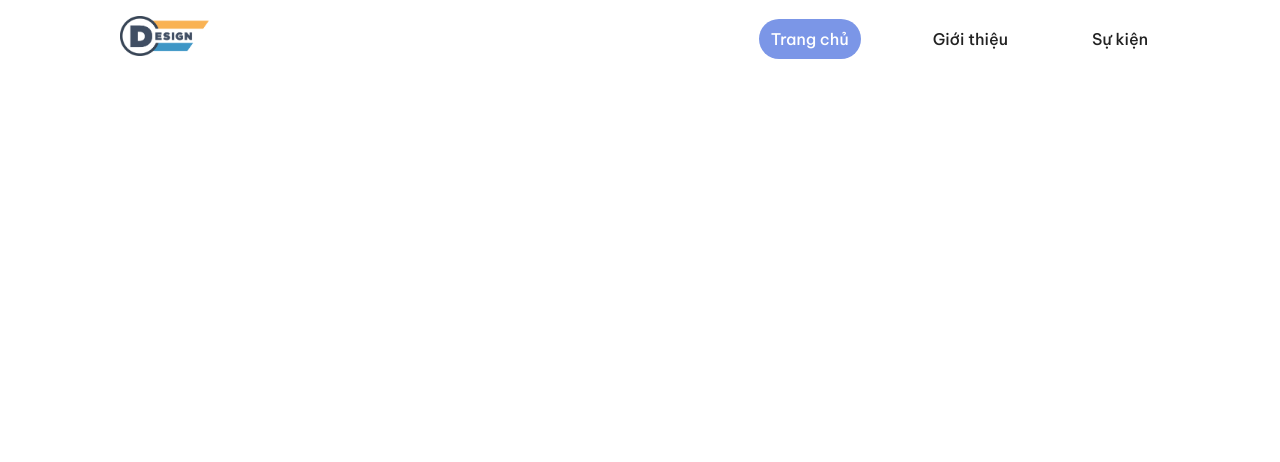
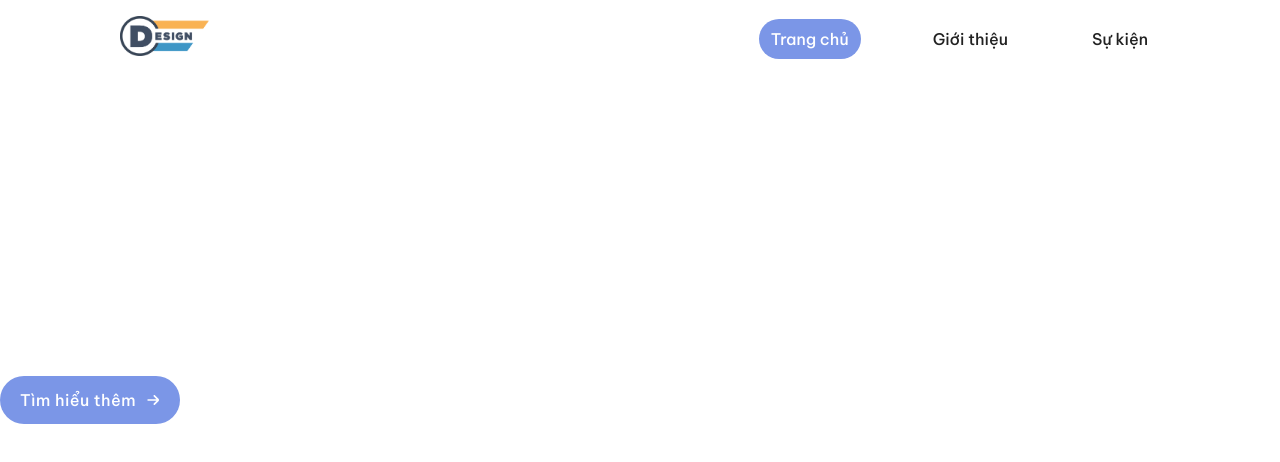
Before and after one commit to NganTrucLe/design-itus, a React (Vite) app: page / in a window 1280 px wide. Shown: the top 462 px of the page. Built offline with nearby package versions, Linux system fonts and the light colour scheme.

Commit message:
add component button but have some bugs with hovering

```diff
--- a/src/assets/components/buttonStyle.js
+++ b/src/assets/components/buttonStyle.js
@@ -1,14 +1,24 @@
 import { defaultFont, primaryColor, whiteColor } from "../globalStyle";
+import { cardStyle } from "./glassmorphismStyle";
 const buttonStyle = theme => ({
     button: {
         ...defaultFont,
+        boxShadow: "none",
+        display: "flex",
+        padding: "12px 20px 12px 20px",
         textTransform: "none",
         backgroundColor: primaryColor,
         color: whiteColor,
-        transition: "box-shadow 0.2s cubic-bezier(0.4, 0, 1, 1), background-color 0.2s cubic-bezier(0.4, 0, 0.2, 1)",
+        borderRadius: "50px",
+        // "& :hover": {
+        //     ...cardStyle,
+        //     boxShadow: "none",
+        //     color: primaryColor + "!important",
+        // },
         [theme.breakpoints.down("sm")]: {
             fontSize: "13px",
-        }
+            padding: "8px 12px 8px 12px",
+        },
     },
 });
 export default buttonStyle;
--- a/src/assets/components/glassmorphismStyle.js
+++ b/src/assets/components/glassmorphismStyle.js
@@ -9,11 +9,11 @@ const navBarStyle = {
     backdropFilter: "blur(5px)",
 };
 const cardStyle = {
-    background: "rgba(255, 255, 255, 0.4)",
-    border: "2px solid #FFFFFF",
+    background: "rgba(255, 255, 255, 0.4) !important",
+    border: "2px solid #FFFFFF !important",
     /* BG blur */
 
-    backdropFilter: "blur(12.5px)",
+    backdropFilter: "blur(12.5px) !important",
     /* Note: backdrop-filter has minimal browser support */
     borderRadius: "12px",
 };
--- /dev/null
+++ b/src/assets/icons/nextArrowIcon.jsx
@@ -0,0 +1,14 @@
+import React from 'react';
+import {SvgIcon} from '@material-ui/core';
+
+function NextArrowIcon(props) {
+    return (
+      <SvgIcon {...props}>
+        <svg width="24" height="24" viewBox="0 0 24 24" fill="none" xmlns="http://www.w3.org/2000/svg">
+        <path d="M18.0001 12C17.9952 11.4739 17.7832 10.9709 17.4101 10.6L13.1201 6.30001C12.9327 6.11376 12.6792 6.00922 12.4151 6.00922C12.1509 6.00922 11.8974 6.11376 11.7101 6.30001C11.6163 6.39297 11.5419 6.50357 11.4912 6.62543C11.4404 6.74729 11.4143 6.878 11.4143 7.01001C11.4143 7.14202 11.4404 7.27272 11.4912 7.39458C11.5419 7.51644 11.6163 7.62704 11.7101 7.72001L15.0001 11H5.00006C4.73484 11 4.48049 11.1054 4.29295 11.2929C4.10542 11.4804 4.00006 11.7348 4.00006 12C4.00006 12.2652 4.10542 12.5196 4.29295 12.7071C4.48049 12.8946 4.73484 13 5.00006 13H15.0001L11.7101 16.29C11.5218 16.477 11.4154 16.7311 11.4145 16.9965C11.4136 17.2618 11.5181 17.5167 11.7051 17.705C11.892 17.8933 12.1462 17.9996 12.4115 18.0006C12.6769 18.0015 12.9318 17.897 13.1201 17.71L17.4101 13.41C17.7856 13.0367 17.9978 12.5296 18.0001 12Z" fill="white"/>
+        </svg>
+      </SvgIcon>
+    );
+}
+
+export default NextArrowIcon;
--- a/src/components/button.jsx
+++ b/src/components/button.jsx
@@ -10,16 +10,20 @@ function RegularButton(props) {
     const classes = useStyle();
     const {
         children,
+        endIcon,
+        href
     } = props;
     return (
         <div>
-            <Button variant="contained" className={classes.button}>{children}</Button>
+            <Button href={props.href} endIcon={props.endIcon} className={classes.button}>{children}</Button>
         </div>
     );
 };
 
 RegularButton.propsType = {
     children: PropTypes.node,
+    endIcon: PropTypes.node,
+    href: PropTypes.string,
 };
 
 export default RegularButton;
--- a/src/pages/home-page/homePage.jsx
+++ b/src/pages/home-page/homePage.jsx
@@ -1,9 +1,12 @@
+import NextArrorIcon from "../../assets/icons/nextArrowIcon";
 import NavBar from "../../components/navBar";
-
+import Button from "/src/components/button.jsx";
+import NextArrowIcon from "/src/assets/icons/nextArrowIcon";
 export default function HomePage() {
     return (
         <div>
             <NavBar current = "/"/>
+            <Button href="/about-us" endIcon={<NextArrowIcon/>}>Tìm hiểu thêm</Button>
         </div>
     )
 }
```
